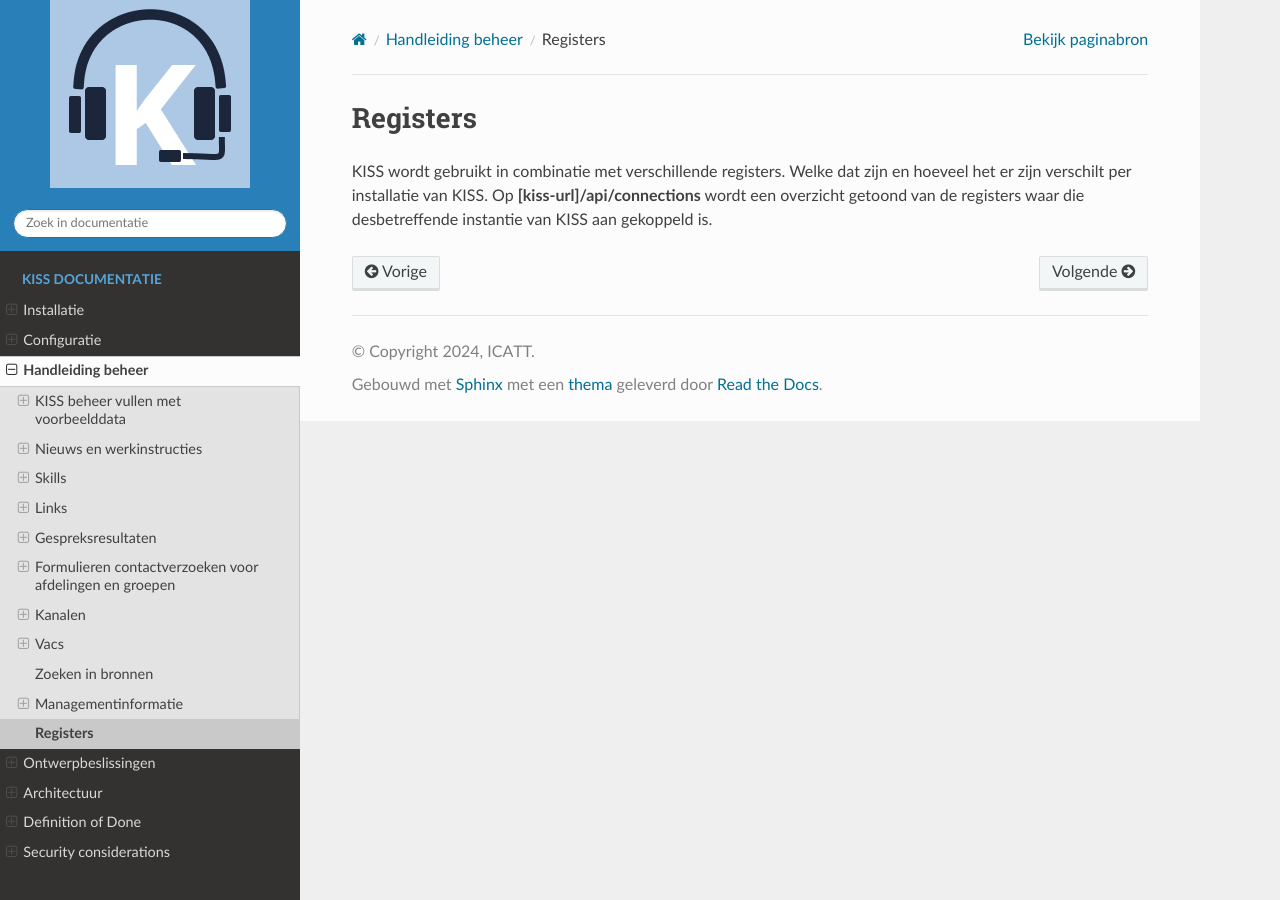
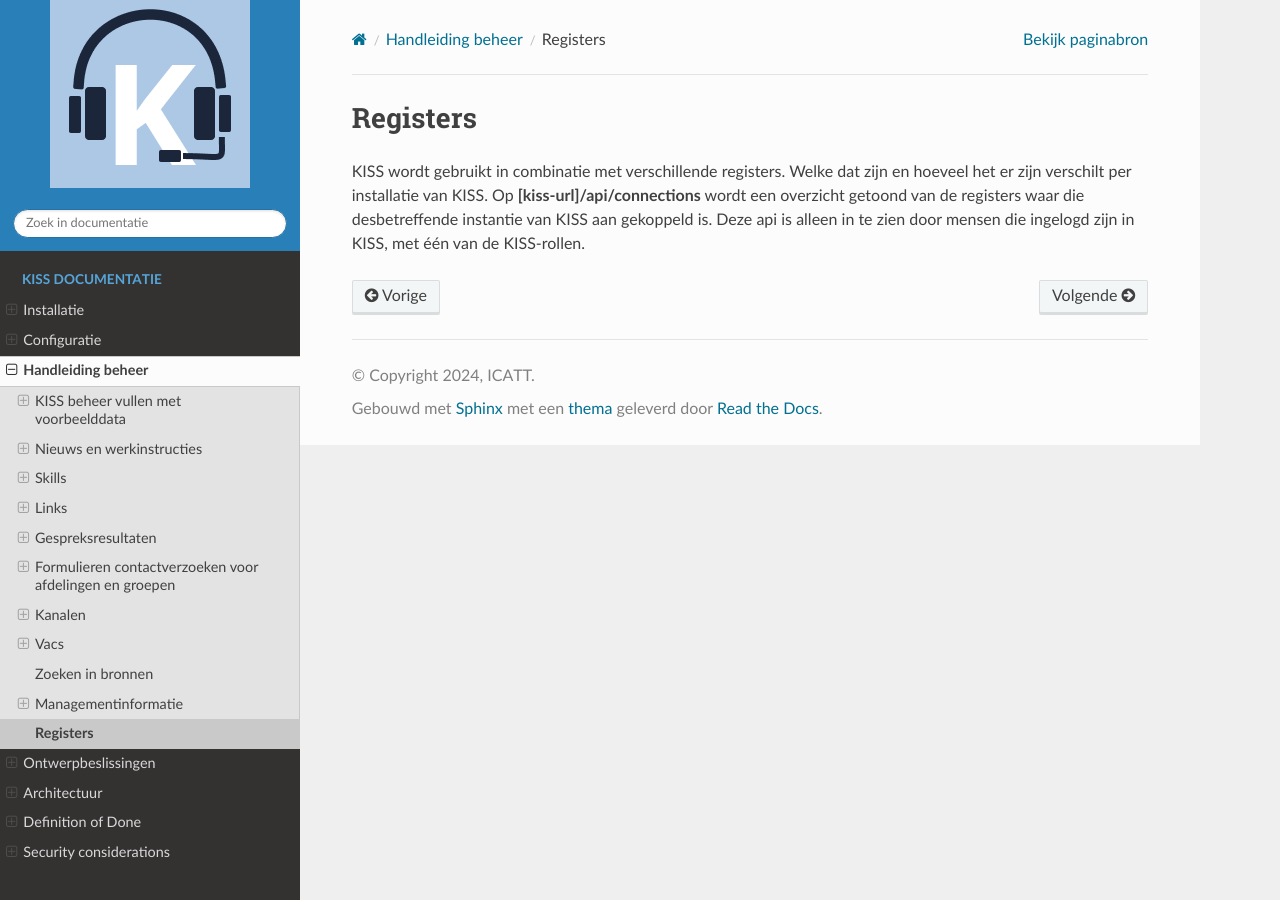
Before and after one commit to Klantinteractie-Servicesysteem/.github, a Sphinx documentation site: the page built from docs/manual/registers.md, in a window 1280 px wide. Built offline with Sphinx 7.4.7 and the Read the Docs theme 3.1.0, drawn with Linux system fonts in a browser that asks for light colours.

Commit message:
Add info about limited access

```diff
--- a/docs/manual/registers.md
+++ b/docs/manual/registers.md
@@ -1,2 +1,2 @@
 # Registers
-KISS wordt gebruikt in combinatie met verschillende registers. Welke dat zijn en hoeveel het er zijn verschilt per installatie van KISS. Op **[kiss-url]/api/connections** wordt een overzicht getoond van de registers waar die desbetreffende instantie van KISS aan gekoppeld is.
+KISS wordt gebruikt in combinatie met verschillende registers. Welke dat zijn en hoeveel het er zijn verschilt per installatie van KISS. Op **[kiss-url]/api/connections** wordt een overzicht getoond van de registers waar die desbetreffende instantie van KISS aan gekoppeld is. Deze api is alleen in te zien door mensen die ingelogd zijn in KISS, met één van de KISS-rollen.
```
